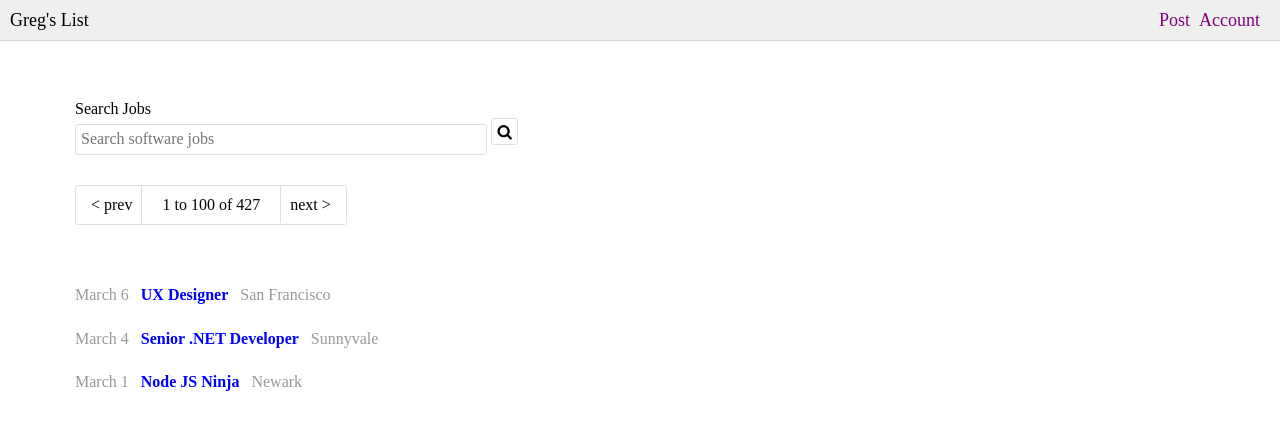
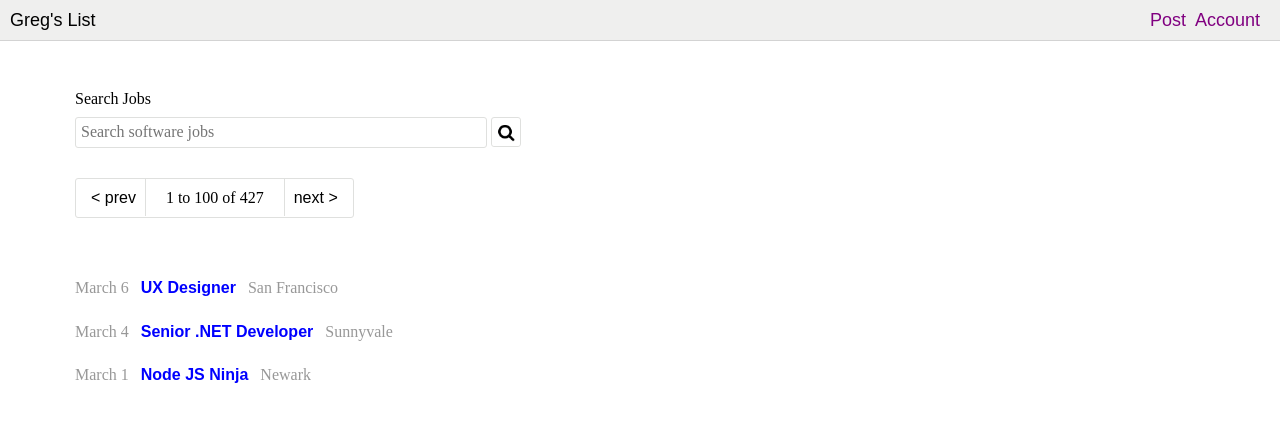
Before and after one commit to chrstntdd/gregs-list, a plain HTML site: page index.html in a window 1280 px wide. Drawn offline with nearby package versions, Linux system fonts and the light colour scheme.

Commit message:
finalize layout. TODO: refactor css.

```diff
--- a/styles.css
+++ b/styles.css
@@ -36,12 +36,12 @@ li a {
     margin-left: 10px;
 }
 
-.logo:hover{
+.logo:hover {
     text-decoration: underline;
 }
 
 form {
-    padding-top: 100px
+    padding-top: 90px
 }
 
 form label {
@@ -55,19 +55,21 @@ form input {
     width: 400px;
 }
 
-.search{
+.search {
     display: inline;
+    position: relative;
+    top: 9px;
 }
 
 .mag {
     border: 1px solid #DFE0DE;
     display: inline-block;
-    height: 25px;
+    height: 28px;
     border-radius: 3px;
 }
 
 .mag img {
-    height: 25px;
+    height: 28px;
     border-radius: 3px;
 }
 
@@ -85,7 +87,7 @@ section ul li {
     color: #989898;
 }
 
-.post{
+.post {
     font-weight: 600;
     color: blue;
 }
@@ -118,7 +120,8 @@ main {
 .pagination span {
     border-left: 1px solid #DFE0DE;
     border-right: 1px solid #DFE0DE;
-    padding: 10px; /*ensure padding matches parent*/
+    padding: 10px;
+    /*ensure padding matches parent*/
     padding-left: 20px;
     padding-right: 20px;
 }
@@ -139,3 +142,9 @@ main {
 ul li .post {
     padding: 0 12px 0 12px;
 }
+
+h1,
+p,
+a {
+    font-family: sans-serif;
+}
```
Also changed, not shown: index.html (+5 -5 lines).
